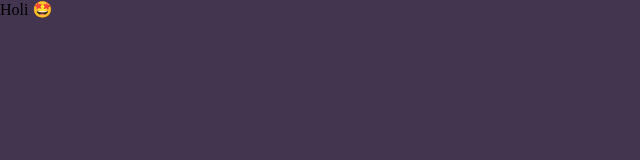
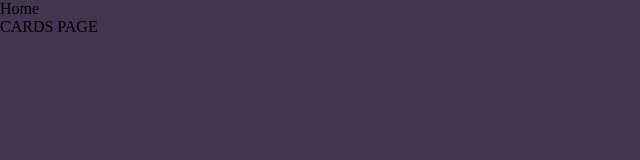
Before and after one commit to IsaiasMalvar/ElefantesSigilosos-202304-bcn, a React (Create React App) app: page /cards in a window 1280 px wide. Shown: the top 160 px of the page, without its empty margins (0-640 px from the left). Built offline with nearby package versions, Linux system fonts and the light colour scheme.

Commit message:
Add cards route and layout

```diff
--- a/src/components/App/App.tsx
+++ b/src/components/App/App.tsx
@@ -1,5 +1,12 @@
+import Layout from "../Layout/Layout";
+
 const App = (): JSX.Element => {
-  return <p>Holi 🤩</p>;
+  return (
+    <>
+      <p>Home</p>
+      <Layout />
+    </>
+  );
 };
 
 export default App;
--- /dev/null
+++ b/src/components/Layout/Layout.tsx
@@ -0,0 +1,11 @@
+import { Outlet } from "react-router-dom";
+
+const Layout = () => {
+  return (
+    <>
+      <Outlet />
+    </>
+  );
+};
+
+export default Layout;
--- a/src/index.tsx
+++ b/src/index.tsx
@@ -1,9 +1,10 @@
 import React from "react";
 import ReactDOM from "react-dom/client";
-import App from "./components/App/App";
 import GlobalStyle from "./styles/GlobalStyle/GlobalStyle";
 import { ThemeProvider } from "styled-components";
 import theme from "./styles/theme/theme";
+import { RouterProvider } from "react-router-dom";
+import appRouter from "./routers/appRouter/appRouter";
 
 const root = ReactDOM.createRoot(
   document.getElementById("root") as HTMLElement
@@ -11,8 +12,8 @@ const root = ReactDOM.createRoot(
 root.render(
   <React.StrictMode>
     <ThemeProvider theme={theme}>
+      <RouterProvider router={appRouter} />
       <GlobalStyle />
-      <App />
     </ThemeProvider>
   </React.StrictMode>
 );
--- /dev/null
+++ b/src/routers/appRouter/appRouter.tsx
@@ -0,0 +1,19 @@
+import { RouteObject, createBrowserRouter } from "react-router-dom";
+import App from "../../components/App/App";
+
+const routes: RouteObject[] = [
+  {
+    path: "/",
+    element: <App />,
+    children: [
+      {
+        path: "cards",
+        element: <p>CARDS PAGE</p>,
+      },
+    ],
+  },
+];
+
+const appRouter = createBrowserRouter(routes);
+
+export default appRouter;
```
